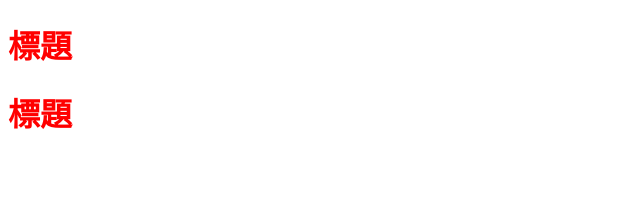
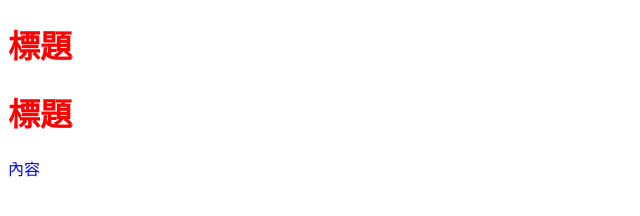
Before and after one commit to liyian1124/hexschool_HW01, a plain HTML site: page index.html in a window 1280 px wide. Shown: the full height of the page, 0-640 px from the left. Drawn offline with Linux system fonts and the light colour scheme.

Commit message:
新增內容

```diff
--- a/all.css
+++ b/all.css
@@ -1,3 +1,6 @@
 h1 {
     color: red;
 }
+p {
+    color: blue;
+}
--- a/index.html
+++ b/index.html
@@ -9,5 +9,6 @@
 <body>
     <h1>標題</h1>
     <h1>標題</h1>
+    <p>內容</p>
 </body>
 </html>
```
